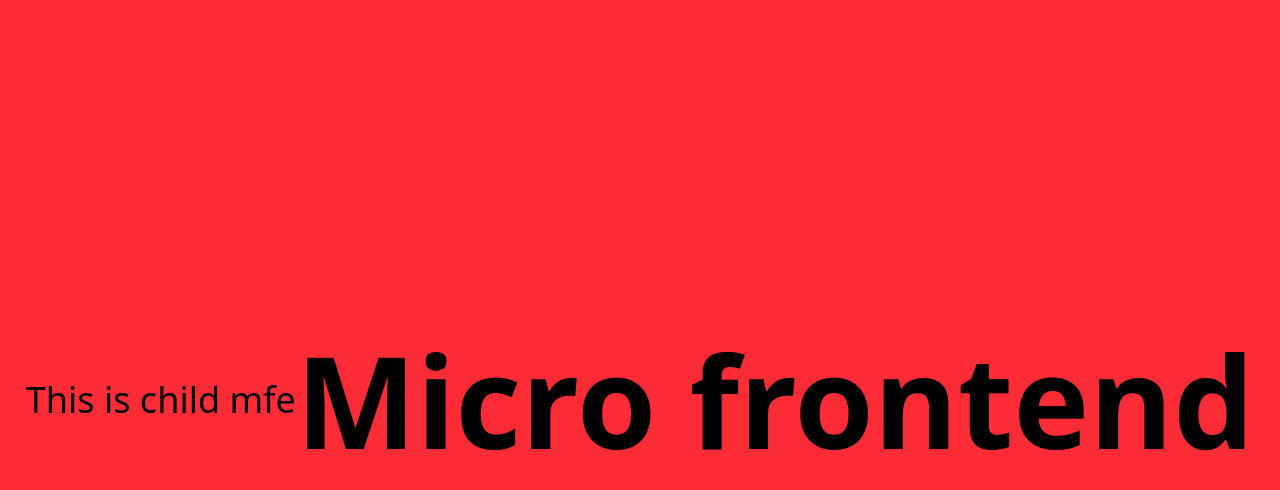
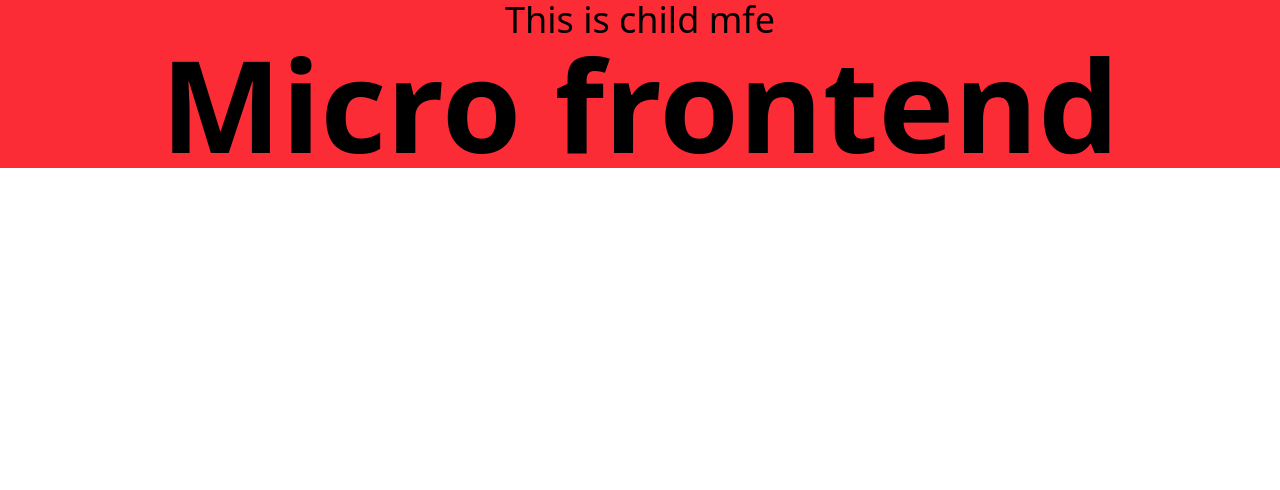
Before and after one commit to L-Bisht/child-mfe, a React (Vite) app: page / in a window 1280 px wide. Shown: the top 490 px of the page. Built offline with nearby package versions, Linux system fonts and the light colour scheme.

Commit message:
feat: restructure App component layout, add Tailwind CSS integration, and create configuration files

```diff
--- a/src/App.tsx
+++ b/src/App.tsx
@@ -2,10 +2,14 @@ import "./App.css";
 
 function App() {
   return (
-    <main className="flex justify-center items-center w-full h-screen bg-red-500">
-      <h5 className="text-4xl ">This is child mfe</h5>
-      <h1 className="text-9xl font-extrabold">Micro frontend</h1>
-    </main>
+    <div className="child-mfe-root w-full h-full">
+      <main className="flex justify-center items-center w-full h-full bg-red-500">
+        <div className="text-center">
+          <h5 className="text-4xl">This is child mfe</h5>
+          <h1 className="text-9xl font-extrabold">Micro frontend</h1>
+        </div>
+      </main>
+    </div>
   );
 }
 
--- /dev/null
+++ b/src/index.css
@@ -0,0 +1,6 @@
+@import "tailwindcss";
+
+* {
+  margin: 0;
+  padding: 0;
+}
--- a/src/single-spa-app.tsx
+++ b/src/single-spa-app.tsx
@@ -1,8 +1,9 @@
-// child/src/spa.tsx
+// child/src/single-spa-app.tsx
 import React from "react";
 import ReactDOMClient from "react-dom/client";
 import singleSpaReact from "single-spa-react";
 import App from "./App";
+import "./index.css";
 
 const lifecycles = singleSpaReact({
   React,
--- /dev/null
+++ b/tailwind.config.ts
@@ -0,0 +1,10 @@
+import type { Config } from "tailwindcss";
+
+export default {
+  important: ".child-mfe-root",
+  content: ["./index.html", "./src/**/*.{js,ts,jsx,tsx}"],
+  theme: {
+    extend: {},
+  },
+  plugins: [],
+} satisfies Config;
```
